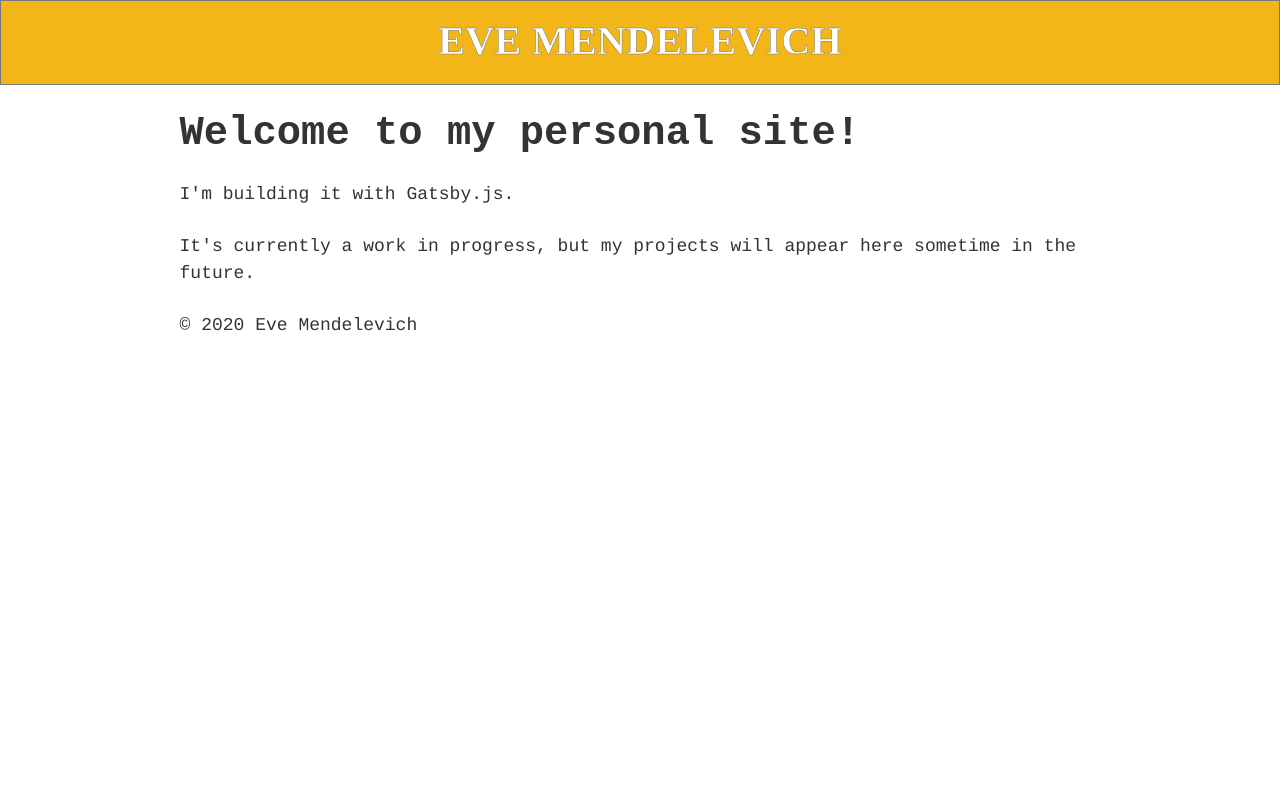
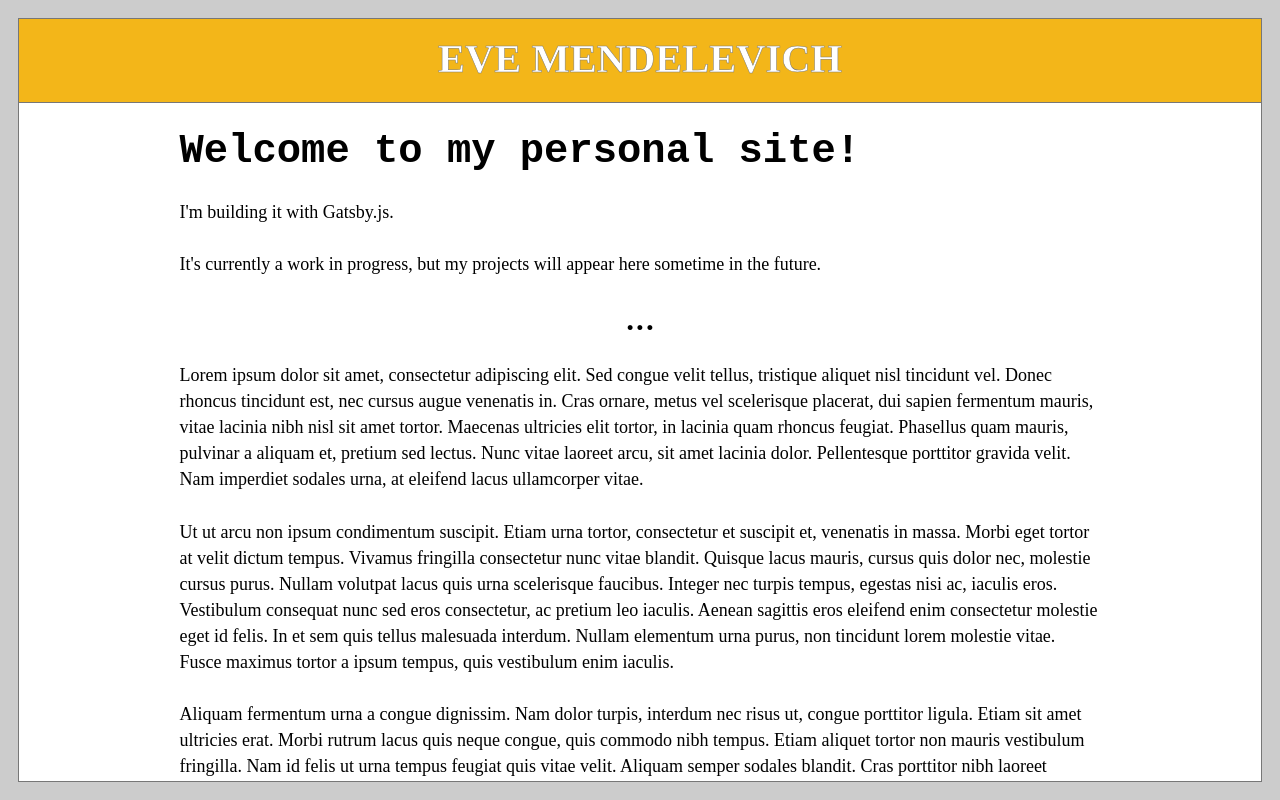
Before and after one commit to mendelevich/mendelevich.github.io, a Gatsby site: page / in a window 1280 px wide. Built offline with nearby package versions, Linux system fonts and the light colour scheme; Gatsby itself is replaced by a stand-in of ours; a web font is replaced by a local one.

Commit message:
added border and sticky header, changed body font to times new roman'

```diff
--- a/src/components/header.js
+++ b/src/components/header.js
@@ -10,7 +10,9 @@ const Header = ({ siteTitle }) => (
       display: "flex",
       justifyContent: "center",
       alignItems: "center",
-      border: "1px solid #777",
+      position: "sticky",
+      top: 0,
+      borderBottom: "1px solid #777",
     }}
   >
     <div
--- a/src/components/layout.css
+++ b/src/components/layout.css
@@ -201,8 +201,8 @@ html {
   box-sizing: inherit;
 }
 body {
-  color: hsla(0, 0%, 0%, 0.8);
-  font-family: "Aldrich", Courier, monospace;
+  /* color: hsla(0, 0%, 0%, 0.8); */
+  font-family: "Times New Roman", Times, serif;
   font-weight: normal;
   word-wrap: break-word;
   font-kerning: normal;
@@ -666,3 +666,22 @@ pre tt:after {
   left: 0;
   bottom: -50px;
 }
+
+.outer {
+  width: 100vw;
+  height: 100vh;
+  background-color: #ccc;
+  padding: 1em;
+  /* border: 1px solid #777; */
+}
+
+.inner {
+  overflow: scroll;
+  background-color: white;
+  height: 100%;
+  border: 1px solid #777;
+}
+
+.dots {
+  text-align: center;
+}
--- a/src/components/layout.js
+++ b/src/components/layout.js
@@ -24,7 +24,8 @@ const Layout = ({ children }) => {
   `)
 
   return (
-    <div>
+    <div className="outer">
+      <div className="inner">
         <Header siteTitle={data.site.siteMetadata.title} />
         <div
           style={{
@@ -41,6 +42,7 @@ const Layout = ({ children }) => {
           {/* <span className="frame-border frame-border-right"></span> */}
         </div>
       </div>
+    </div>
   )
 }
 
--- a/src/pages/index.js
+++ b/src/pages/index.js
@@ -14,6 +14,44 @@ const IndexPage = () => (
       It's currently a work in progress, but my projects will appear here
       sometime in the future.
     </p>
+    <h2 className="dots">...</h2>
+    <p>
+      Lorem ipsum dolor sit amet, consectetur adipiscing elit. Sed congue velit
+      tellus, tristique aliquet nisl tincidunt vel. Donec rhoncus tincidunt est,
+      nec cursus augue venenatis in. Cras ornare, metus vel scelerisque
+      placerat, dui sapien fermentum mauris, vitae lacinia nibh nisl sit amet
+      tortor. Maecenas ultricies elit tortor, in lacinia quam rhoncus feugiat.
+      Phasellus quam mauris, pulvinar a aliquam et, pretium sed lectus. Nunc
+      vitae laoreet arcu, sit amet lacinia dolor. Pellentesque porttitor gravida
+      velit. Nam imperdiet sodales urna, at eleifend lacus ullamcorper vitae.
+    </p>
+    <p>
+      Ut ut arcu non ipsum condimentum suscipit. Etiam urna tortor, consectetur
+      et suscipit et, venenatis in massa. Morbi eget tortor at velit dictum
+      tempus. Vivamus fringilla consectetur nunc vitae blandit. Quisque lacus
+      mauris, cursus quis dolor nec, molestie cursus purus. Nullam volutpat
+      lacus quis urna scelerisque faucibus. Integer nec turpis tempus, egestas
+      nisi ac, iaculis eros. Vestibulum consequat nunc sed eros consectetur, ac
+      pretium leo iaculis. Aenean sagittis eros eleifend enim consectetur
+      molestie eget id felis. In et sem quis tellus malesuada interdum. Nullam
+      elementum urna purus, non tincidunt lorem molestie vitae. Fusce maximus
+      tortor a ipsum tempus, quis vestibulum enim iaculis.
+    </p>
+
+    <p>
+      Aliquam fermentum urna a congue dignissim. Nam dolor turpis, interdum nec
+      risus ut, congue porttitor ligula. Etiam sit amet ultricies erat. Morbi
+      rutrum lacus quis neque congue, quis commodo nibh tempus. Etiam aliquet
+      tortor non mauris vestibulum fringilla. Nam id felis ut urna tempus
+      feugiat quis vitae velit. Aliquam semper sodales blandit. Cras porttitor
+      nibh laoreet placerat luctus. Vivamus non felis ut nisi posuere
+      sollicitudin. Curabitur volutpat sapien feugiat purus tristique, non
+      iaculis orci dapibus. Vestibulum ut nisi faucibus, sollicitudin neque nec,
+      vehicula libero. Maecenas ac egestas lacus. Nulla rhoncus vitae mauris
+      quis consectetur. Nam ullamcorper eros id felis finibus eleifend. Cras
+      mattis, felis eget mollis ornare, justo metus tempor sapien, a faucibus
+      lectus quam id velit.
+    </p>
     <div style={{ maxWidth: `300px`, marginBottom: `1.45rem` }}>
       {/* <Image /> */}
     </div>
```
Lines whose indentation alone changed are shown as unchanged.
